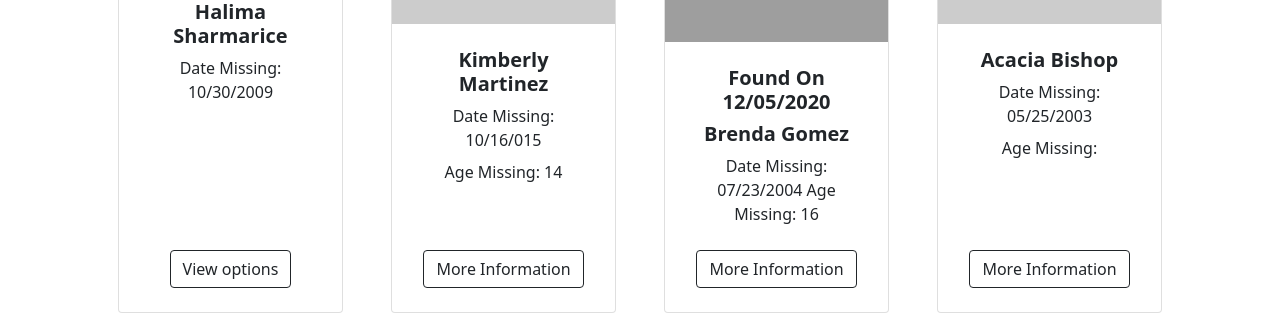
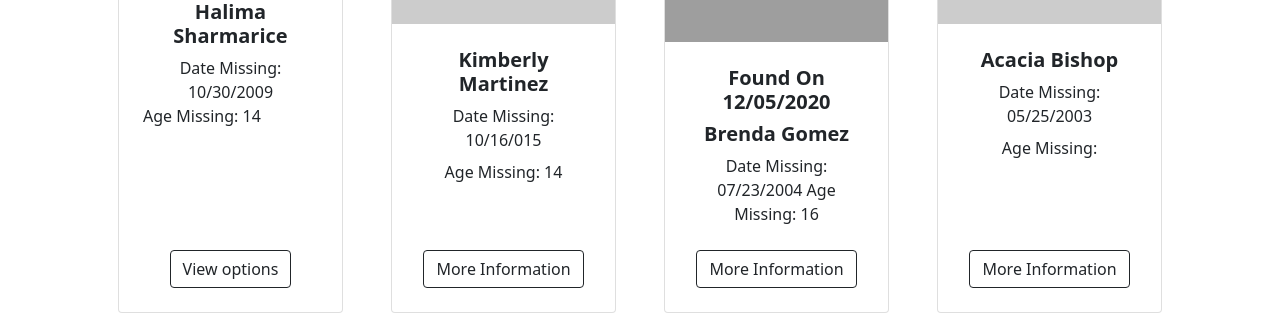
Before and after one commit to oliverescobar/missingPersons, a Django app: page / in a window 1280 px wide. Shown: the part 575-892 px from the top of the page. Run offline with Django 4.2, Linux system fonts and the light colour scheme; grey boxes labelled with a size stand in for pictures from a placeholder-image service; some libraries are stand-ins or nearby versions; grey boxes are pictures that could not be loaded.

Commit message:
Update homepage.html

```diff
--- a/missingPersons/templates/homepages/homepage.html
+++ b/missingPersons/templates/homepages/homepage.html
@@ -104,6 +104,7 @@
                   <!-- Date Missing -->
                   Date Missing: 10/30/2009
                 </div>
+                Age Missing: 14
               </div>
               <!-- Product actions-->
               <div class="card-footer p-4 pt-0 border-top-0 bg-transparent">
```
